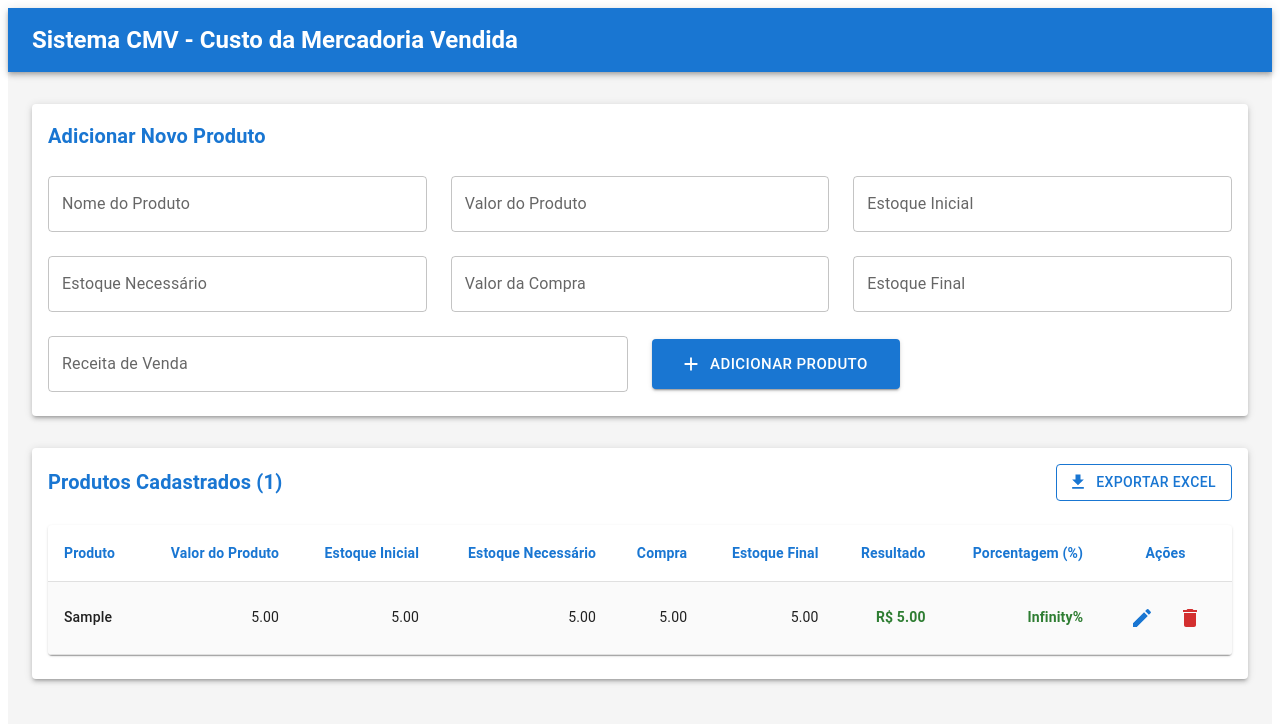
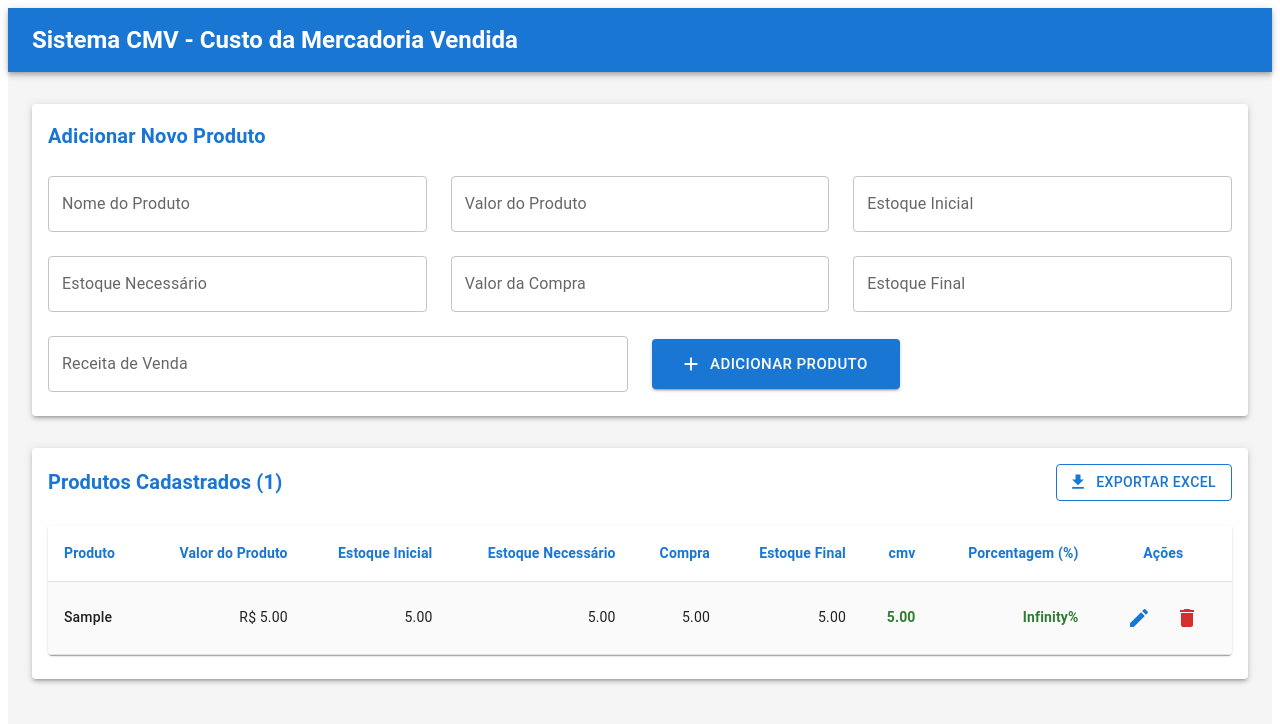
Before and after one commit to DaniloDeV90/cmv_luiz, a React (Vite) app: page / in a window 1280 px wide. Both pictures are taken after typing "Sample", "5", "5", "5", "5", "5" into the empty fields and a click on the button "ADICIONAR PRODUTO". Shown: the top 724 px of the page. Built offline with nearby package versions, Linux system fonts and the light colour scheme.

Commit message:
turusbago

```diff
--- a/src/App.tsx
+++ b/src/App.tsx
@@ -37,7 +37,7 @@ interface ProdutoCMV {
   estoqueNecessario: number;
   compra: number;
   estoqueFinal: number;
-  resultado: number;
+  cmv: number;
   porcentagem: number;
 }
 
@@ -59,9 +59,9 @@ function App() {
   );
 
   const calcularCMV = () => {
-    const resultado = valorEstoqueInicial + valorCompra - valorEstoqueFinal;
+    const cmv = valorEstoqueInicial + valorCompra - valorEstoqueFinal;
 
-    const resultadoPercentual = (resultado / receitaDeVenda) * 100;
+    const cmvPercentual = (cmv / receitaDeVenda) * 100;
     const novoProduto: ProdutoCMV = {
       produto,
       valorDeProduto: ValorDeProduto,
@@ -69,8 +69,8 @@ function App() {
       estoqueNecessario: valorEstoqueNecessario,
       compra: valorCompra,
       estoqueFinal: valorEstoqueFinal,
-      resultado,
-      porcentagem: resultadoPercentual,
+      cmv,
+      porcentagem: cmvPercentual,
     };
 
     const produtosCalculadosCMV = [...produtosCMV, novoProduto];
@@ -94,7 +94,7 @@ function App() {
       "Estoque Necessario": p.estoqueNecessario,
       "Valor da Compra": p.compra,
       "Estoque Final": p.estoqueFinal,
-      Resultado: p.resultado,
+      cmv: p.cmv,
       "Porcentagem (%)": p.porcentagem.toFixed(2),
     }));
 
@@ -127,7 +127,7 @@ function App() {
 
     const workbook = XLSX.utils.book_new();
     XLSX.utils.book_append_sheet(workbook, worksheet, "CMV");
-    XLSX.writeFile(workbook, "resultado.xlsx"); // .xlsx, não .csv
+    XLSX.writeFile(workbook, "cmv.xlsx"); // .xlsx, não .csv
   };
   const deleteItem = (indexRemocao: number) => {
     const result = produtosCMV.filter(
@@ -146,15 +146,15 @@ function App() {
     setvalorEstoqueNecessario(produto.estoqueNecessario);
     setValorCompra(produto.compra);
     setValorEstoqueFinal(produto.estoqueFinal);
-    setReceitaDeVenda(produto.resultado / (produto.porcentagem / 100));
+    setReceitaDeVenda(produto.cmv / (produto.porcentagem / 100));
     setEditingIndex(index);
     setOpenEditDialog(true);
   };
 
   const salvarEdicao = () => {
     if (editingIndex !== null) {
-      const resultado = valorEstoqueInicial + valorCompra - valorEstoqueFinal;
-      const resultadoPercentual = (resultado / receitaDeVenda) * 100;
+      const cmv = valorEstoqueInicial + valorCompra - valorEstoqueFinal;
+      const cmvPercentual = (cmv / receitaDeVenda) * 100;
 
       const produtoEditado: ProdutoCMV = {
         produto,
@@ -163,8 +163,8 @@ function App() {
         estoqueNecessario: valorEstoqueNecessario,
         compra: valorCompra,
         estoqueFinal: valorEstoqueFinal,
-        resultado,
-        porcentagem: resultadoPercentual,
+        cmv,
+        porcentagem: cmvPercentual,
       };
 
       const novosProdutos = [...produtosCMV];
@@ -354,7 +354,7 @@ function App() {
           </CardContent>
         </Card>
 
-        {/* Tabela de Resultados */}
+        {/* Tabela de cmvs */}
         {produtosCMV.length > 0 && (
           <Card sx={{ boxShadow: 3 }}>
             <CardContent>
@@ -430,7 +430,7 @@ function App() {
                         align="right"
                         sx={{ fontWeight: "bold", color: "#1976d2" }}
                       >
-                        Resultado
+                        cmv
                       </TableCell>
                       <TableCell
                         align="right"
@@ -459,7 +459,7 @@ function App() {
                           {p.produto || "-"}
                         </TableCell>
                         <TableCell align="right">
-                          {(p.valorDeProduto || 0).toFixed(2)}
+                          R$ {(p.valorDeProduto || 0).toFixed(2)}
                         </TableCell>
                         <TableCell align="right">
                           {(p.estoqueInicial || 0).toFixed(2)}
@@ -478,10 +478,10 @@ function App() {
                           sx={{
                             fontWeight: "bold",
                             color:
-                              (p.resultado || 0) >= 0 ? "#2e7d32" : "#d32f2f",
+                              (p.cmv || 0) >= 0 ? "#2e7d32" : "#d32f2f",
                           }}
                         >
-                          R$ {(p.resultado || 0).toFixed(2)}
+                           {(p.cmv || 0).toFixed(2)}
                         </TableCell>
                         <TableCell
                           align="right"
```
